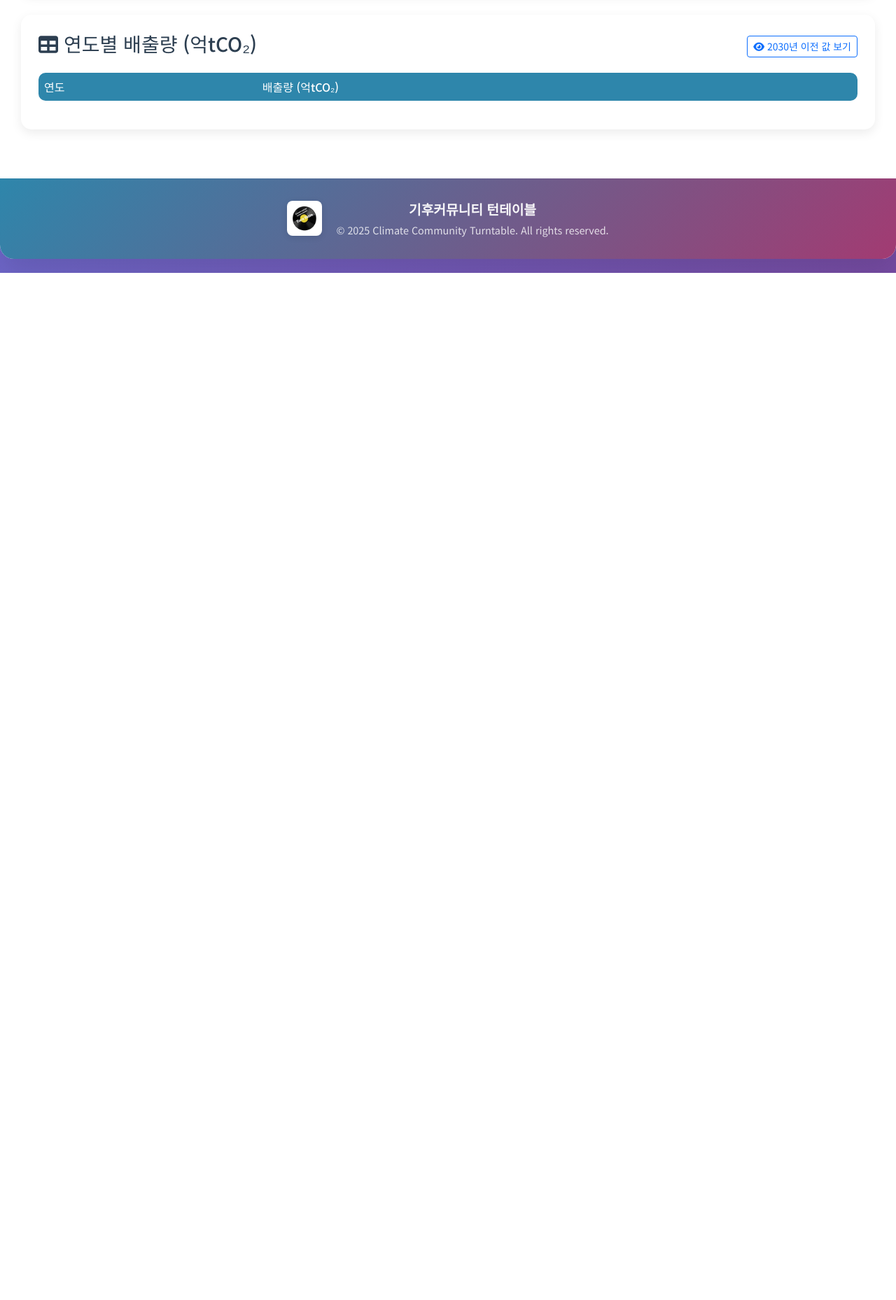
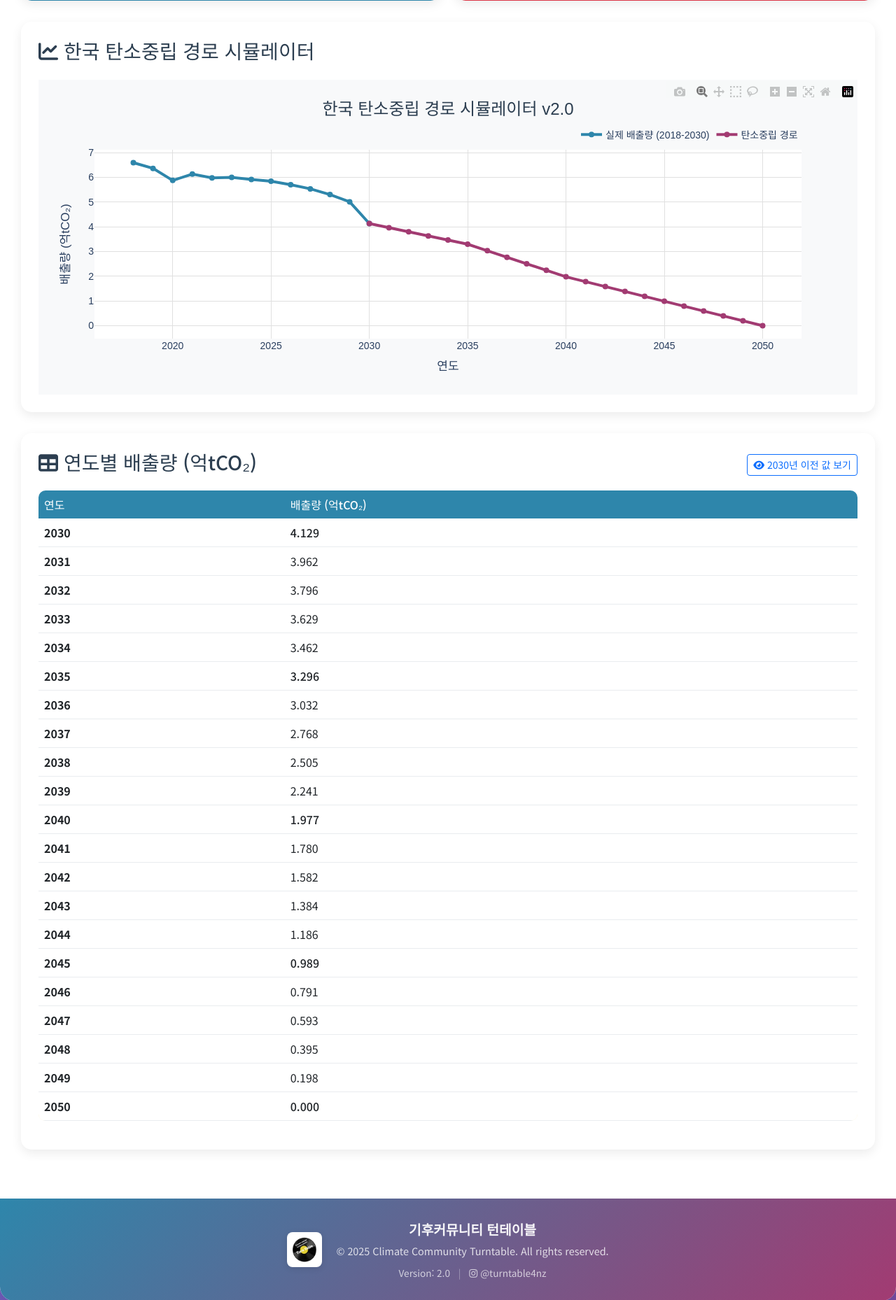
Before and after one commit to Dorong31/korean-carbon-budget-simulator, a Flask app: page / in a window 1280 px wide. Shown: the part 797-2655 px from the top of the page at 70% size. Before the commit the page ends 1187 px from the top, so only its background shows below. Run offline with Flask 3, Linux system fonts and the light colour scheme; lists and menus that the app fills with data are empty; some libraries are stand-ins or nearby versions.

Commit message:
실시간 그래프 계산, 하단(footer)에 버전과 인스타 링크 추가

```diff
--- a/templates/index.html
+++ b/templates/index.html
@@ -418,6 +418,32 @@
             margin: 0;
         }
 
+        .footer-links {
+            margin-top: 10px;
+            font-size: 0.85rem;
+            opacity: 0.7;
+        }
+
+        .version-info {
+            color: white;
+        }
+
+        .separator {
+            margin: 0 8px;
+            opacity: 0.5;
+        }
+
+        .instagram-link {
+            color: white;
+            text-decoration: none;
+            transition: opacity 0.3s ease;
+        }
+
+        .instagram-link:hover {
+            opacity: 0.8;
+            color: white;
+        }
+
         @media (max-width: 768px) {
             .footer-content {
                 flex-direction: column;
@@ -436,6 +462,10 @@
             .copyright {
                 font-size: 0.8rem;
             }
+
+            .footer-links {
+                font-size: 0.8rem;
+            }
         }
     </style>
 </head>
@@ -445,9 +475,6 @@
         <div class="header">
             <h1><i class="fas fa-leaf me-3"></i>{{ app_name }}</h1>
             <p>2050년 탄소중립 목표 달성을 위한 배출량 감축 시나리오를 시뮬레이션해보세요</p>
-            <div class="version-badge">
-                <span class="badge bg-light text-dark">v{{ version }}</span>
-            </div>
         </div>
 
         <!-- Content -->
@@ -500,9 +527,6 @@
                 </div>
 
                 <div class="text-center mt-4">
-                    <button class="btn btn-primary-custom btn-custom me-3" onclick="calculateScenario()">
-                        <i class="fas fa-calculator me-2"></i>시나리오 계산
-                    </button>
                     <button class="btn btn-success-custom btn-custom me-3" onclick="showSaveModal()">
                         <i class="fas fa-save me-2"></i>시나리오 저장
                     </button>
@@ -540,7 +564,7 @@
 
             <!-- Chart -->
             <div class="chart-container">
-                <h3 class="mb-4"><i class="fas fa-chart-line me-2"></i>배출량 추이</h3>
+                <h3 class="mb-4"><i class="fas fa-chart-line me-2"></i>한국 탄소중립 경로 시뮬레이터</h3>
                 <div id="chart"></div>
             </div>
 
@@ -582,6 +606,13 @@
                 <div class="footer-info">
                     <p class="organization-name">기후커뮤니티 턴테이블</p>
                     <p class="copyright">© 2025 Climate Community Turntable. All rights reserved.</p>
+                    <div class="footer-links">
+                        <span class="version-info">Version: 2.0</span>
+                        <span class="separator">|</span>
+                        <a href="https://www.instagram.com/turntable4nz?igsh=MTYyb2c1em5kazcxeg==" target="_blank" class="instagram-link">
+                            <i class="fab fa-instagram me-1"></i>@turntable4nz
+                        </a>
+                    </div>
                 </div>
             </div>
         </div>
@@ -665,10 +696,31 @@
         const scenarioNameInput = document.getElementById('scenarioName');
 
         // 이벤트 리스너 등록
-        targetYearSlider.addEventListener('input', updateTargetYearValue);
-        r35Slider.addEventListener('input', updateR35Value);
-        r40Slider.addEventListener('input', updateR40Value);
-        r45Slider.addEventListener('input', updateR45Value);
+        targetYearSlider.addEventListener('input', function() {
+            updateTargetYearValue();
+            debouncedCalculateScenario();
+        });
+        r35Slider.addEventListener('input', function() {
+            updateR35Value();
+            debouncedCalculateScenario();
+        });
+        r40Slider.addEventListener('input', function() {
+            updateR40Value();
+            debouncedCalculateScenario();
+        });
+        r45Slider.addEventListener('input', function() {
+            updateR45Value();
+            debouncedCalculateScenario();
+        });
+
+        // 디바운스 함수 (실시간 업데이트 최적화)
+        let calculateTimeout;
+        function debouncedCalculateScenario() {
+            clearTimeout(calculateTimeout);
+            calculateTimeout = setTimeout(() => {
+                calculateScenario();
+            }, 300); // 300ms 지연
+        }
 
         // 값 업데이트 함수들
         function updateTargetYearValue() {
@@ -713,7 +765,6 @@
                 if (response.ok) {
                     currentScenario = result;
                     displayResults(result);
-                    showAlert('시나리오가 성공적으로 계산되었습니다.', 'success');
                 } else {
                     throw new Error('계산 중 오류가 발생했습니다.');
                 }
@@ -995,12 +1046,10 @@
             updateR40Value();
             updateR45Value();
 
-            statsCards.style.display = 'none';
-            document.getElementById('chart').innerHTML = '';
-            tableBody.innerHTML = '';
-            currentScenario = null;
-
-            showAlert('설정이 초기화되었습니다.', 'success');
+            // 초기화 후 자동으로 시나리오 계산
+            setTimeout(() => {
+                calculateScenario();
+            }, 100);
         }
 
         // 2030년 이전 값 토글
@@ -1041,6 +1090,11 @@
             updateR35Value();
             updateR40Value();
             updateR45Value();
+
+            // 기본 시나리오 자동 계산
+            setTimeout(() => {
+                calculateScenario();
+            }, 500); // 페이지 로드 후 500ms 지연
         });
     </script>
 </body>
```
